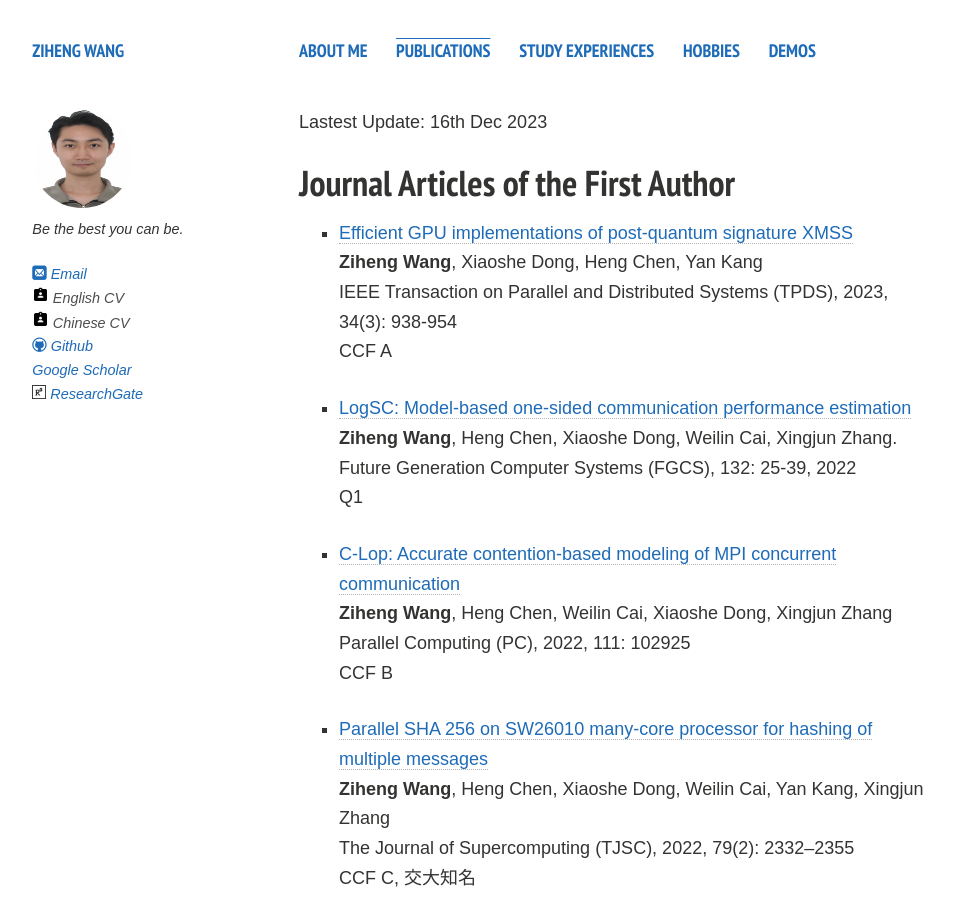
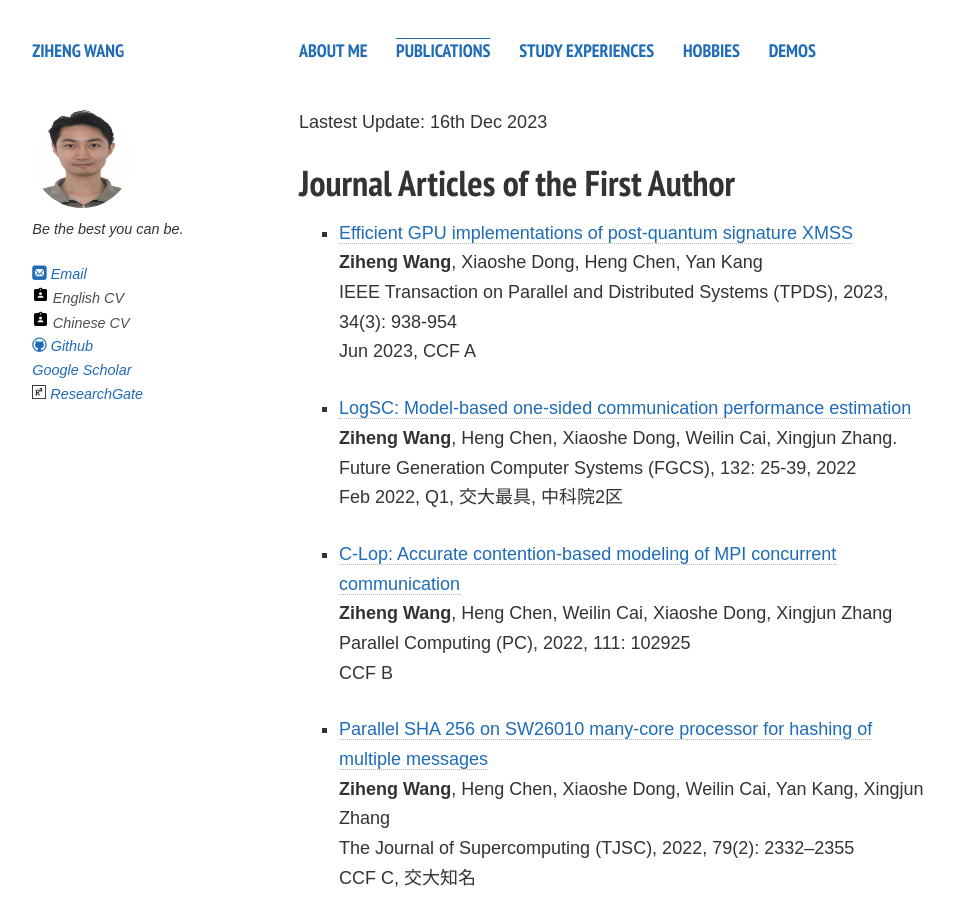
Before and after one commit to wzh009888/wzh009888.github.io, a Jekyll site: the page built from publications.md, in a window 1280 px wide and 900 px high. Shown: the whole window, without its empty margins (21-975 px from the left). Built offline with Jekyll 4.4.1, drawn with Linux system fonts in a browser that asks for light colours; comment, search, counter and statistics services are not loaded; a style sheet for code colours, icons or effects is not loaded.

Commit message:
Update publications.md

```diff
--- a/publications.md
+++ b/publications.md
@@ -8,9 +8,9 @@
 <!--[中文版本 (Chinese Version)](https://caihanlin.com/file/publications-zh/)-->
 
 ## Journal Articles of the First Author
-- [Efficient GPU implementations of post-quantum signature XMSS](https://doi.org/10.1109/TPDS.2022.3233348)<br>**Ziheng Wang**, Xiaoshe Dong, Heng Chen, Yan Kang<br>IEEE Transaction on Parallel and Distributed Systems (TPDS), 2023, 34(3): 938-954<br>CCF A
+- [Efficient GPU implementations of post-quantum signature XMSS](https://doi.org/10.1109/TPDS.2022.3233348)<br>**Ziheng Wang**, Xiaoshe Dong, Heng Chen, Yan Kang<br>IEEE Transaction on Parallel and Distributed Systems (TPDS), 2023, 34(3): 938-954<br>Jun 2023, CCF A
 
-- [LogSC: Model-based one-sided communication performance estimation](https://doi.org/10.1016/j.future.2022.02.004)<br>**Ziheng Wang**, Heng Chen, Xiaoshe Dong, Weilin Cai, Xingjun Zhang.<br>Future Generation Computer Systems (FGCS), 132: 25-39, 2022<br>Q1
+- [LogSC: Model-based one-sided communication performance estimation](https://doi.org/10.1016/j.future.2022.02.004)<br>**Ziheng Wang**, Heng Chen, Xiaoshe Dong, Weilin Cai, Xingjun Zhang.<br>Future Generation Computer Systems (FGCS), 132: 25-39, 2022<br>Feb 2022, Q1, 交大最具, 中科院2区
 
 - [C-Lop: Accurate contention-based modeling of MPI concurrent communication](https://doi.org/10.1016/j.parco.2022.102925)<br>**Ziheng Wang**, Heng Chen, Weilin Cai, Xiaoshe Dong, Xingjun Zhang<br>Parallel Computing (PC), 2022, 111: 102925<br>CCF B
 
```
